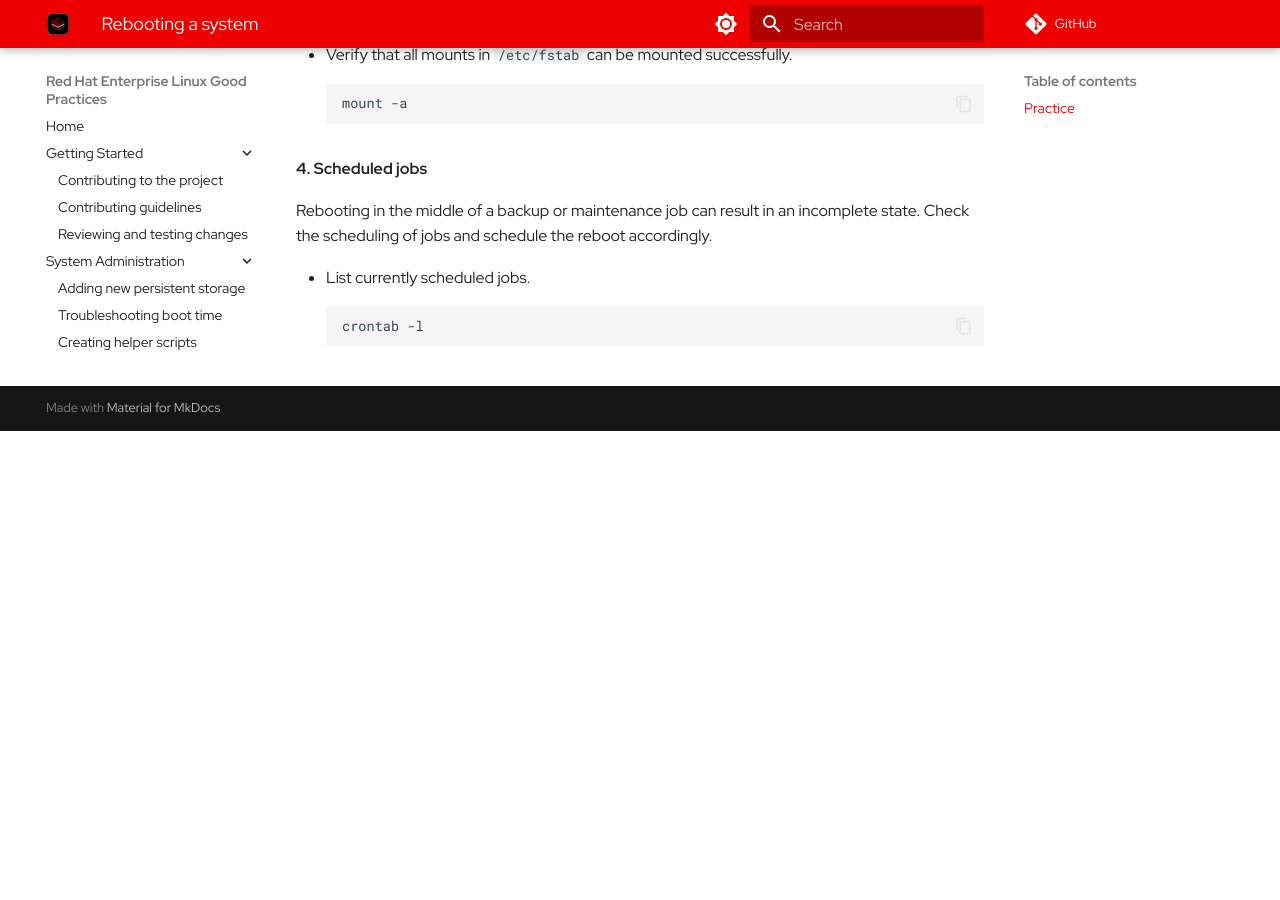
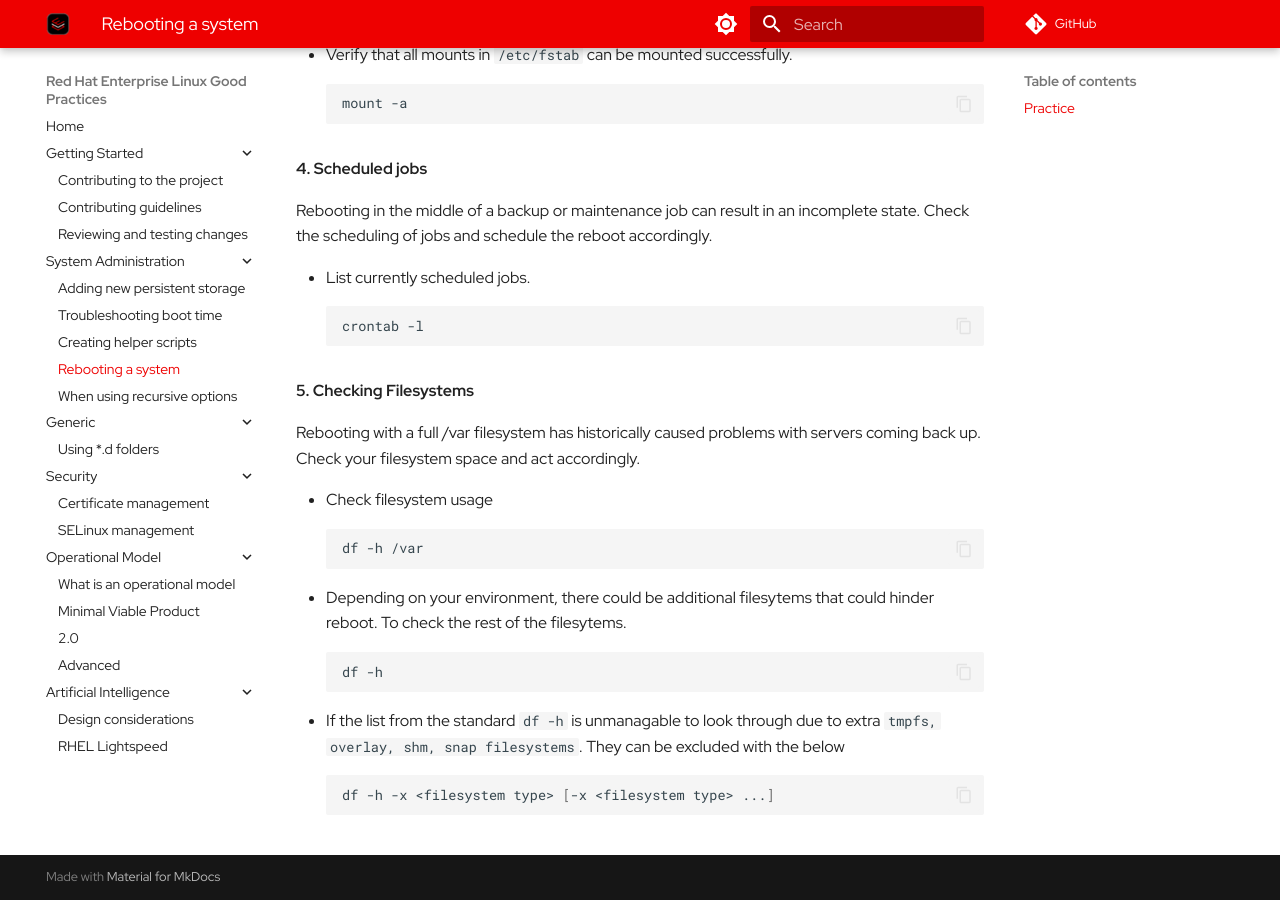
Before and after one commit to redhat-cop/rhel-good-practices, an MkDocs documentation site: the page built from docs/system-administration/rebooting_practices.md, in a window 1280 px wide and 900 px high, scrolled down 1043 px. Built offline with MkDocs 1.6.1 and Material for MkDocs 9.7.7, drawn with Linux system fonts in a browser that asks for light colours; comment, search, counter and statistics services are not loaded; before the commit the page ends 1474 px from its top, so only the background shows below that.

Commit message:
Adding filesystem check for reboot instructions (#57)
* add filesystem check

* add filesystem check

* Update rebooting practices to check filesystem usage

Updated the rebooting practices documentation to emphasize checking filesystem usage before rebooting.

* Added additional commands for checking filesystem usage

Added additional commands for checking filesystem usage before rebooting.

* spell check

````diff
--- a/docs/system-administration/rebooting_practices.md
+++ b/docs/system-administration/rebooting_practices.md
@@ -57,3 +57,21 @@
      ```bash
      crontab -l
      ```
+
+**5. Checking Filesystems**
+
+Rebooting with a full /var filesystem has historically caused problems with servers coming back up.
+Check your filesystem space and act accordingly.
+
+- Check filesystem usage
+     ```bash
+     df -h /var
+     ```
+- Depending on your environment, there could be additional filesytems that could hinder reboot. To check the rest of the filesytems.
+     ```bash
+     df -h
+     ```
+- If the list from the standard `df -h` is unmanagable to look through due to extra `tmpfs, overlay, shm, snap filesystems`. They can be excluded with the below
+    ```bash
+    df -h -x <filesystem type> [-x <filesystem type> ...]
+    ```
````
